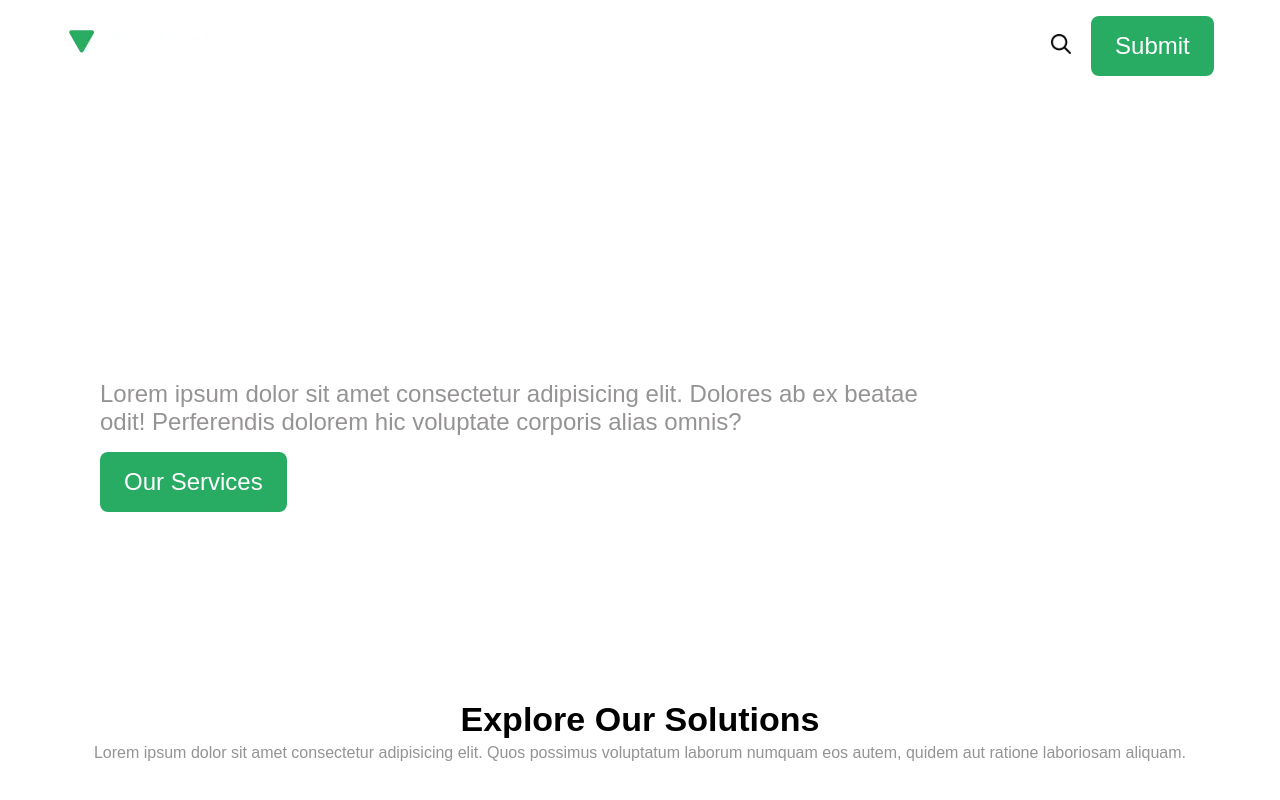
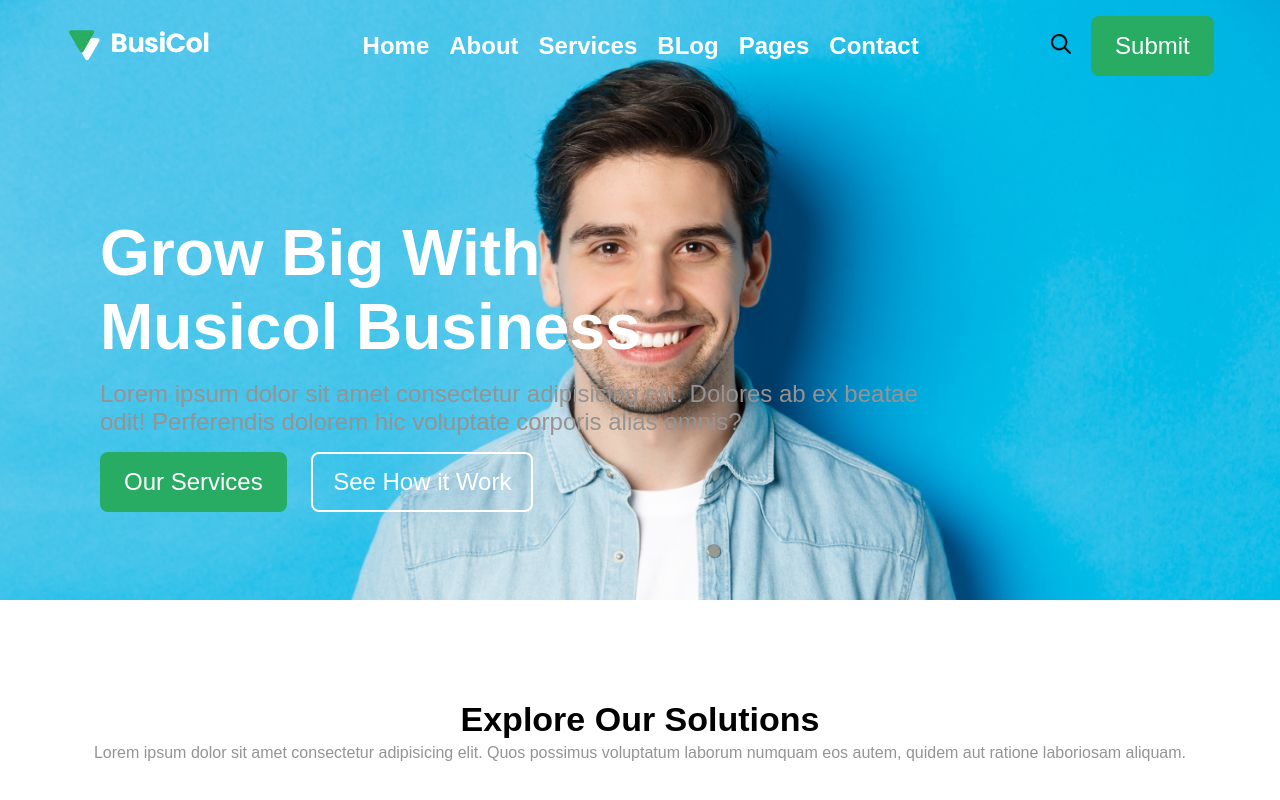
Before and after one commit to jakariacst318/student-b1-A1, a plain HTML site: page index.html in a window 1280 px wide. Shown: the top 800 px of the page. Drawn offline with Linux system fonts and the light colour scheme; the site is published under a folder, as on GitHub Pages, so addresses that start at the root find nothing.

Commit message:
header-images

```diff
--- a/css/style.css
+++ b/css/style.css
@@ -74,7 +74,7 @@ nav li {
 
 .header-container {
     height: 37.5rem;
-    background-image: url(/imges/person.jpeg);
+    background-image: url(../imges/person.jpeg);
     background-size: cover;
 }
 
```
